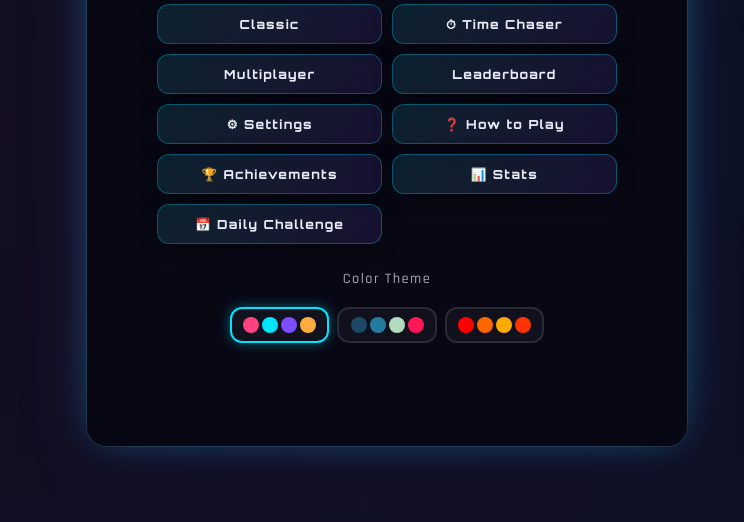
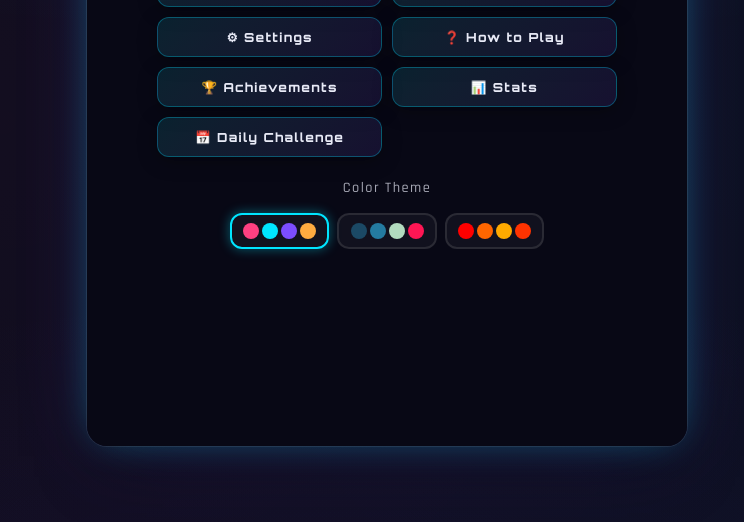
Before and after one commit to tejasrivankayala-coder/Hextris, a website: page index.html in a window 1280 px wide. Shown: the part 278-800 px from the top of the page, without its empty margins (253-997 px from the left). Drawn offline with nearby package versions, Linux system fonts and the light colour scheme.

Commit message:
Fix menu title visibility - prevent scroll cutoff

```diff
--- a/styles.css
+++ b/styles.css
@@ -223,12 +223,12 @@ body {
   display: flex;
   flex-direction: column;
   align-items: center;
-  justify-content: center;
+  justify-content: flex-start;
   background: rgba(8, 8, 20, 0.92);
   backdrop-filter: blur(16px) saturate(1.2);
-  gap: 1rem;
+  gap: 0.8rem;
   text-align: center;
-  padding: 1.5rem;
+  padding: 1.2rem 1.5rem;
   overflow-y: auto;
 }
 
```
